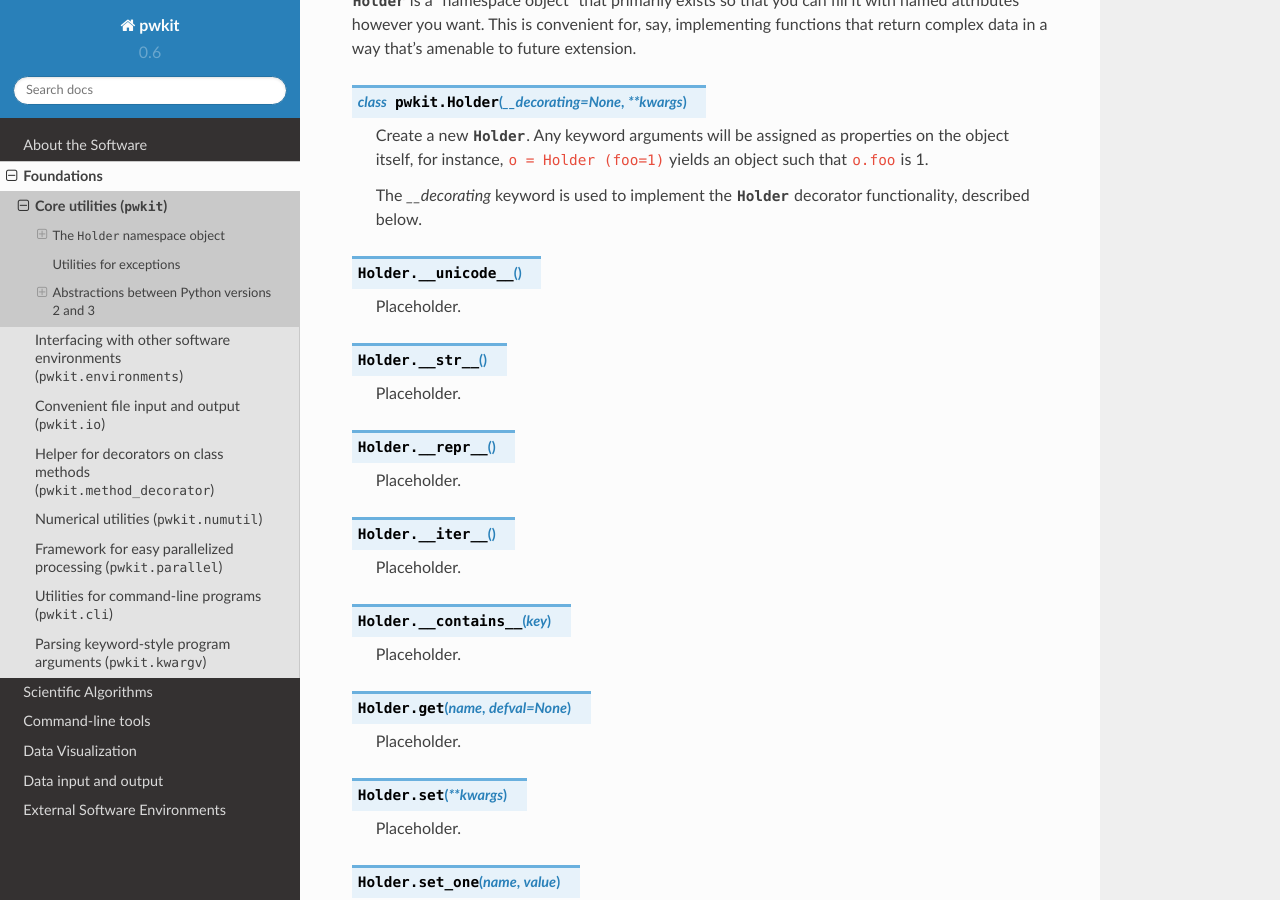
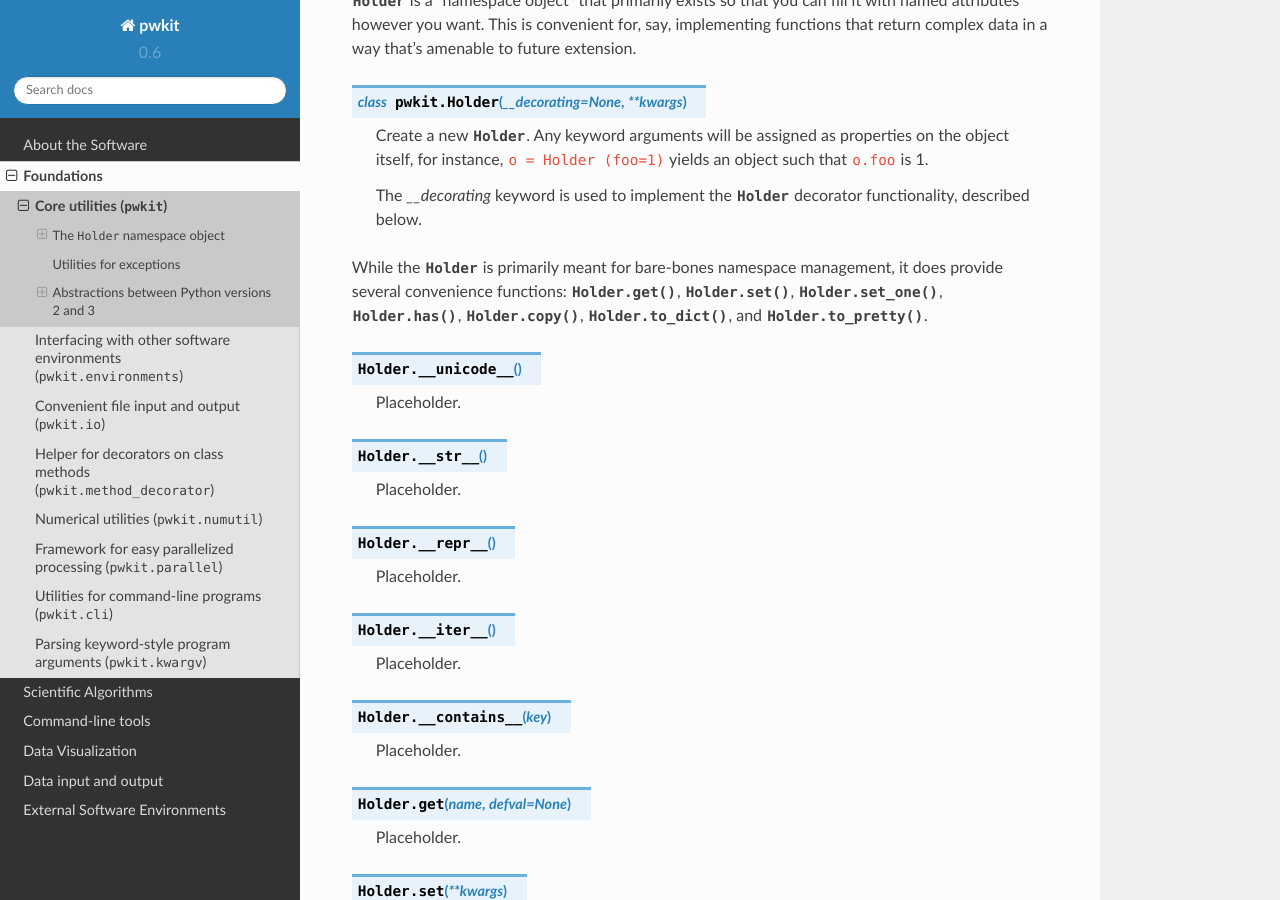
Before and after one commit to pkgw/pwkit, a Sphinx documentation site: the page built from docs/source/foundations/core.rst, in a window 1280 px wide and 900 px high, scrolled down 400 px. Built offline with Sphinx 7.4.7 and the Read the Docs theme 2.0.0, drawn with Linux system fonts in a browser that asks for light colours; formulas are drawn with MathJax 3.

Commit message:
docs/source/foundations/core.rst: summarize Holder methods for convenience

```diff
--- a/docs/source/foundations/core.rst
+++ b/docs/source/foundations/core.rst
@@ -34,6 +34,11 @@ future extension.
 
    The *__decorating* keyword is used to implement the :class:`Holder`
    decorator functionality, described below.
+
+While the :class:`Holder` is primarily meant for bare-bones namespace
+management, it does provide several convenience functions: :meth:`Holder.get`,
+:meth:`Holder.set`, :meth:`Holder.set_one`, :meth:`Holder.has`,
+:meth:`Holder.copy`, :meth:`Holder.to_dict`, and :meth:`Holder.to_pretty`.
 
 
 .. method:: Holder.__unicode__()
```
